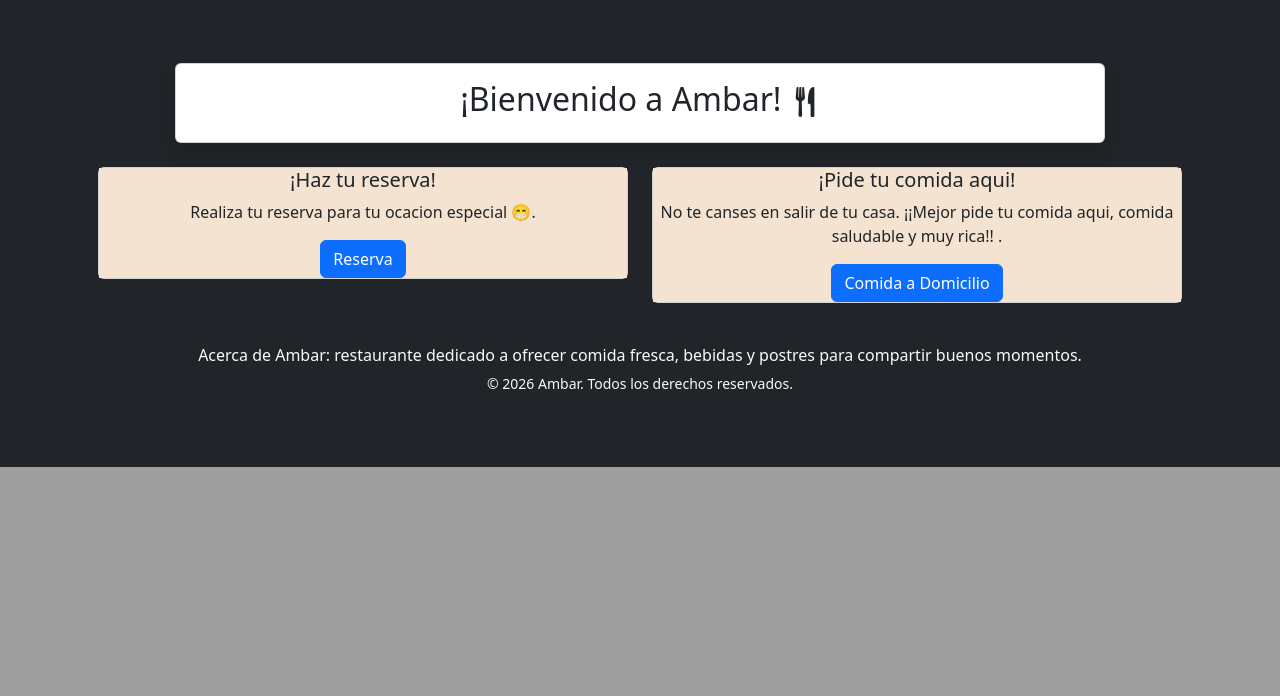
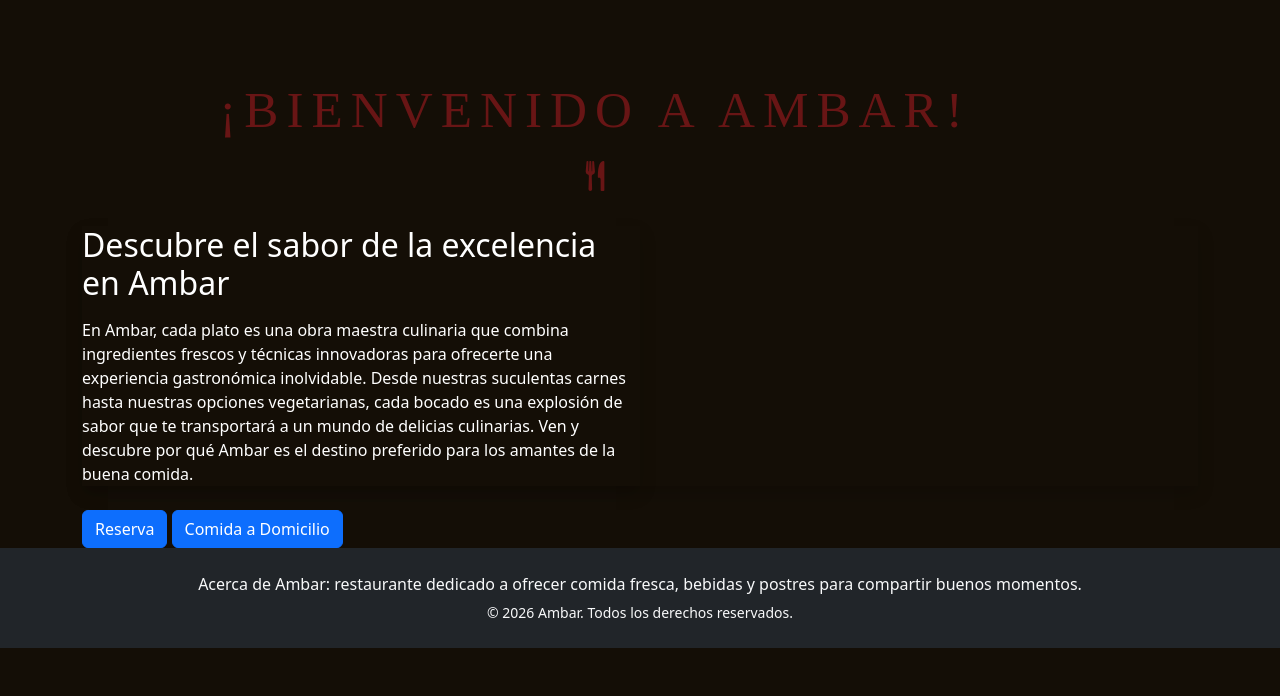
Before and after one commit to martinez-karen/Restaurante, a Flask app: page /principal in a window 1280 px wide. Shown: the part 610-1306 px from the top of the page. Before the commit the page ends 1077 px from the top, so only its background shows below. Run offline with Flask 3, Linux system fonts and the light colour scheme.

Commit message:
pag prin

```diff
--- a/static/css/styles.css
+++ b/static/css/styles.css
@@ -19,7 +19,7 @@
 }
 
 .card-body1{
-    background-color: #F3E3D0;
+    background-color: #5f4d36;
 }
 
 .card-body2{
--- a/templates/inicio.html
+++ b/templates/inicio.html
@@ -7,7 +7,6 @@
     <title>Inicio de sesion</title>
     <link rel="stylesheet" href="/static/css/styles.css">
     <link href="https://cdn.jsdelivr.net/npm/bootstrap@5.3.8/dist/css/bootstrap.min.css" rel="stylesheet" integrity="sha384-sRIl4kxILFvY47J16cr9ZwB07vP4J8+LH7qKQnuqkuIAvNWLzeN8tE5YBujZqJLB" crossorigin="anonymous">
-    linebreaks
     <style>
         body {
             background-image: url("{{ url_for('static', filename = 'img/dime.jpg')}}") ;
--- a/templates/principal.html
+++ b/templates/principal.html
@@ -25,50 +25,30 @@
   {% include "_navbar.html" %}
   <section class="hero-section d-flex align-items-center text-center text-white">
 
+  </section>
+ <section class="cafe py-5">
+
     <div class="container">
-      <h1 class="display-4  logo-title">
-            Ambar <svg xmlns="http://www.w3.org/2000/svg" width="30" height="30" fill="currentColor"
+    <div class="col-10 container py-3 px-3 text-white text-center mb-2 mt-3 mx-5">
+        <h1 class="logo-title mx-5">¡Bienvenido a Ambar! <svg xmlns="http://www.w3.org/2000/svg" width="30" height="30" fill="currentColor"
                 class="bi bi-fork-knife" viewBox="0 0 16 16">
                 <path
                     d="M13 .5c0-.276-.226-.506-.498-.465-1.703.257-2.94 2.012-3 8.462a.5.5 0 0 0 .498.5c.56.01 1 .13 1 1.003v5.5a.5.5 0 0 0 .5.5h1a.5.5 0 0 0 .5-.5zM4.25 0a.25.25 0 0 1 .25.25v5.122a.128.128 0 0 0 .256.006l.233-5.14A.25.25 0 0 1 5.24 0h.522a.25.25 0 0 1 .25.238l.233 5.14a.128.128 0 0 0 .256-.006V.25A.25.25 0 0 1 6.75 0h.29a.5.5 0 0 1 .498.458l.423 5.07a1.69 1.69 0 0 1-1.059 1.711l-.053.022a.92.92 0 0 0-.58.884L6.47 15a.971.971 0 1 1-1.942 0l.202-6.855a.92.92 0 0 0-.58-.884l-.053-.022a1.69 1.69 0 0 1-1.059-1.712L3.462.458A.5.5 0 0 1 3.96 0z" />
-            </svg>
-      </h1>
-    </div>
-  </section>
- <section class="bg-dark py-5">
-
-    <div class="container">
-    <div class="card shadow col-10 container py-3 px-3 text-center mb-2 mt-3 ">
-        <h2>¡Bienvenido a Ambar! <svg xmlns="http://www.w3.org/2000/svg" width="30" height="30" fill="currentColor"
-                class="bi bi-fork-knife" viewBox="0 0 16 16">
-                <path
-                    d="M13 .5c0-.276-.226-.506-.498-.465-1.703.257-2.94 2.012-3 8.462a.5.5 0 0 0 .498.5c.56.01 1 .13 1 1.003v5.5a.5.5 0 0 0 .5.5h1a.5.5 0 0 0 .5-.5zM4.25 0a.25.25 0 0 1 .25.25v5.122a.128.128 0 0 0 .256.006l.233-5.14A.25.25 0 0 1 5.24 0h.522a.25.25 0 0 1 .25.238l.233 5.14a.128.128 0 0 0 .256-.006V.25A.25.25 0 0 1 6.75 0h.29a.5.5 0 0 1 .498.458l.423 5.07a1.69 1.69 0 0 1-1.059 1.711l-.053.022a.92.92 0 0 0-.58.884L6.47 15a.971.971 0 1 1-1.942 0l.202-6.855a.92.92 0 0 0-.58-.884l-.053-.022a1.69 1.69 0 0 1-1.059-1.712L3.462.458A.5.5 0 0 1 3.96 0z" />
-            </svg></h2>
+            </svg></h1>
     </div>
 
 
+      <div class="col-12 shadow">
+        <div class="col-6 shadow text-white">
+          <h2 class="mb-3">Descubre el sabor de la excelencia en Ambar</h2>
+          <p class="mb-4">En Ambar, cada plato es una obra maestra culinaria que combina ingredientes frescos y técnicas innovadoras para ofrecerte una experiencia gastronómica inolvidable. Desde nuestras suculentas carnes hasta nuestras opciones vegetarianas, cada bocado es una explosión de sabor que te transportará a un mundo de delicias culinarias. Ven y descubre por qué Ambar es el destino preferido para los amantes de la buena comida.</p>
+        </div>
+      </div>
 
-        <div class="conatiner text-center py-3 px-3 ">
-    <div class="row">
-  <div class="col-sm-6 mb-3 mb-sm-4">
-    <div class="card">
-      <div class="card-body1">
-        <h5 class="card-title">¡Haz tu reserva!</h5>
-        <p class="card-text">Realiza tu reserva para tu ocacion especial 😁.</p>
+
+
         <a href="/reservas" class="btn btn-primary">Reserva</a>
-      </div>
-    </div>
-  </div>
-  <div class="col-sm-6">
-    <div class="card">
-      <div class="card-body2">
-        <h5 class="card-title">¡Pide tu comida aqui!</h5>
-        <p class="card-text">No te canses en salir de tu casa.
-        ¡¡Mejor pide tu comida aqui, comida saludable y muy rica!! .</p>
         <a href="/domicilio" class="btn btn-primary">Comida a Domicilio</a>
-      </div>
-    </div>
-  </div>
 
 </div>
     </div>
--- a/templates/reservas.html
+++ b/templates/reservas.html
@@ -117,6 +117,10 @@
             </div>
         </form>
     </div>
+        <div class="col-md-12 m-3">
+            <button type="submit" class="col-6 btn btn-secondary w-50 m-2">Confirmar Reserva</button>
+            <button type="submit" class="col-6 btn btn-secondary w-50 m-2">Ver tus reservas</button>
+        </div>
     </section>
 
 
```
